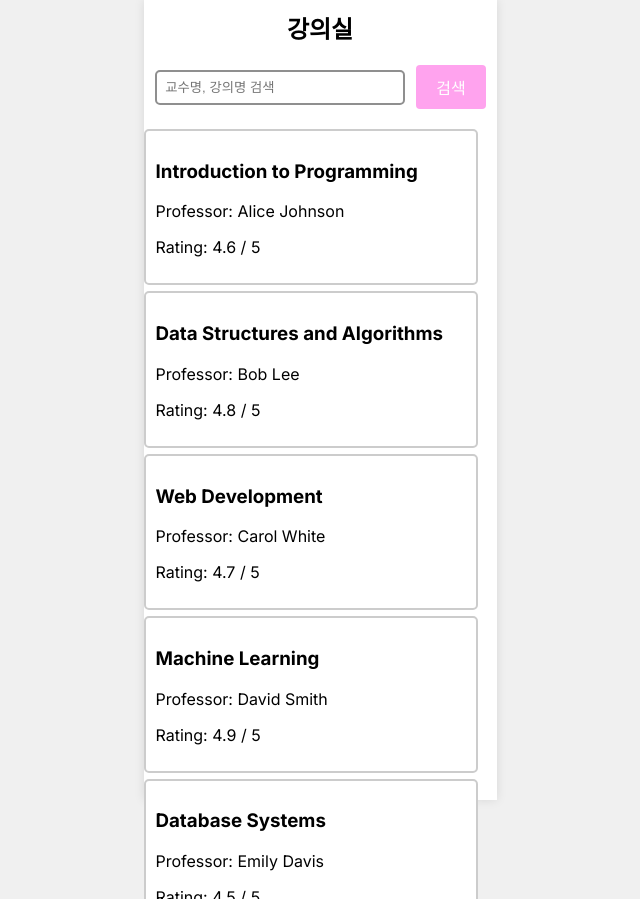
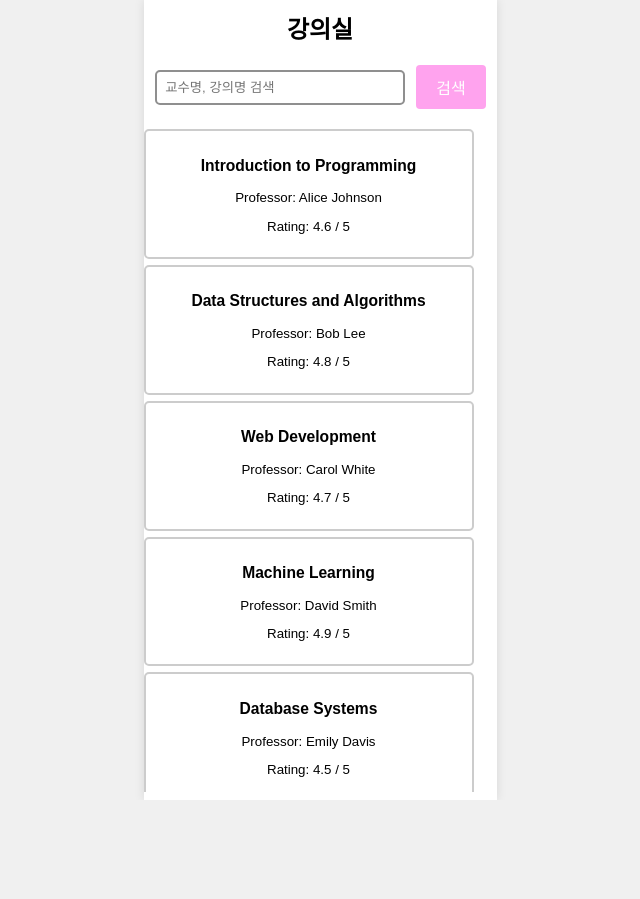
Before and after one commit to ais-internship-cnu/I-school-FE, a Next.js app: page /course-page in a window 1280 px wide. Shown: the whole page, without its empty margins (320-960 px from the left). After the commit the page ends 800 px from the top, so only its background shows below. Built offline with nearby package versions, Linux system fonts and the light colour scheme; what axios-mock-adapter would draw is missing.

Commit message:
feat: 강의 컴포넌트 버튼화.

```diff
--- a/src/app/course-page/page.tsx
+++ b/src/app/course-page/page.tsx
@@ -11,6 +11,7 @@ import 'styles/course-search-style.css';
 const CoursesPage = () => {
   const [courses, setCourses] = useState(mockCourses);
   const [filteredCourses, setFilteredCourses] = useState(courses);
+  const [searchInput, setSearchInput] = useState('');
 
   const handleSearch = (searchTerm: string) => {
     const filtered = courses.filter(course =>
@@ -20,10 +21,8 @@ const CoursesPage = () => {
     setFilteredCourses(filtered);
   };
 
-  var searchInput = '';
-
   const handleTextInputChange = (value: string) => {
-    searchInput = value;
+    setSearchInput(value);
   };
 
   return (
--- a/src/components/page/Courses/CourseBlock/index.tsx
+++ b/src/components/page/Courses/CourseBlock/index.tsx
@@ -8,13 +8,19 @@ interface CourseBlockProps {
   rating: number;
 }
 
-const CourseBlock: React.FC<CourseBlockProps> = ({ courseName, professor, rating }) => (
-  <div className="course-block">
-    <h3>{courseName}</h3>
-    <p>Professor: {professor}</p>
-    <p>Rating: {rating} / 5</p>
-  </div>
-);
+const CourseBlock: React.FC<CourseBlockProps> = ({ courseName, professor, rating }) => {
+  const handleClick = () => {
+    window.location.href = `/course-details/${courseName}`;
+  };
+
+  return (
+    <button className="course-block" onClick={handleClick}>
+      <h3>{courseName}</h3>
+      <p>Professor: {professor}</p>
+      <p>Rating: {rating} / 5</p>
+    </button>
+  );
+};
 
 CourseBlock.propTypes = {
   courseName: PropTypes.string.isRequired,
--- a/src/styles/course-search-style.css
+++ b/src/styles/course-search-style.css
@@ -8,7 +8,7 @@
 }
 
   .course-block {
-    width: 310px;
+    width: 330px;
     border: 2px solid #cccccc;
     padding: 10px;
     margin-bottom: -10px;
```
Lines whose indentation alone changed are shown as unchanged.
